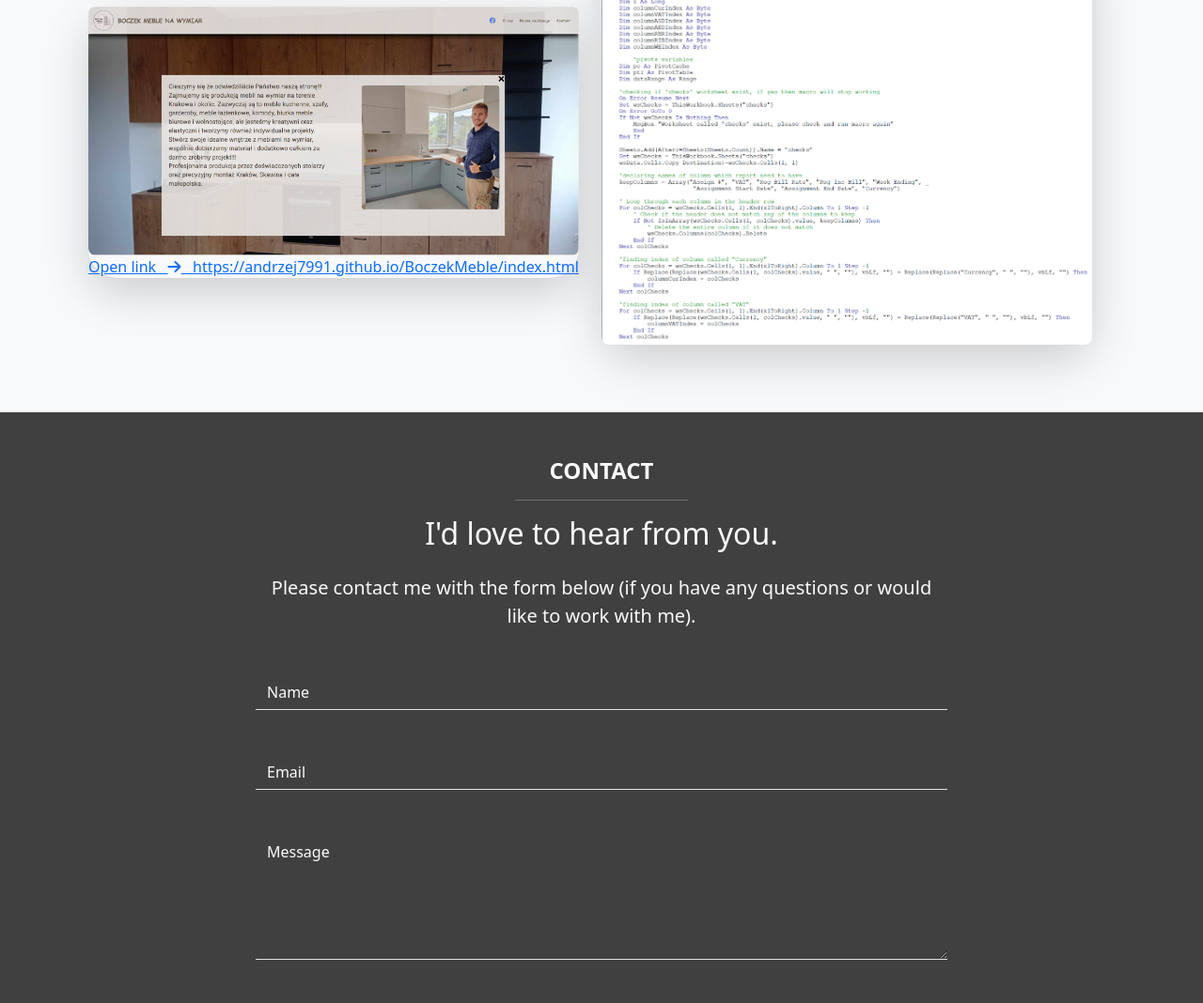
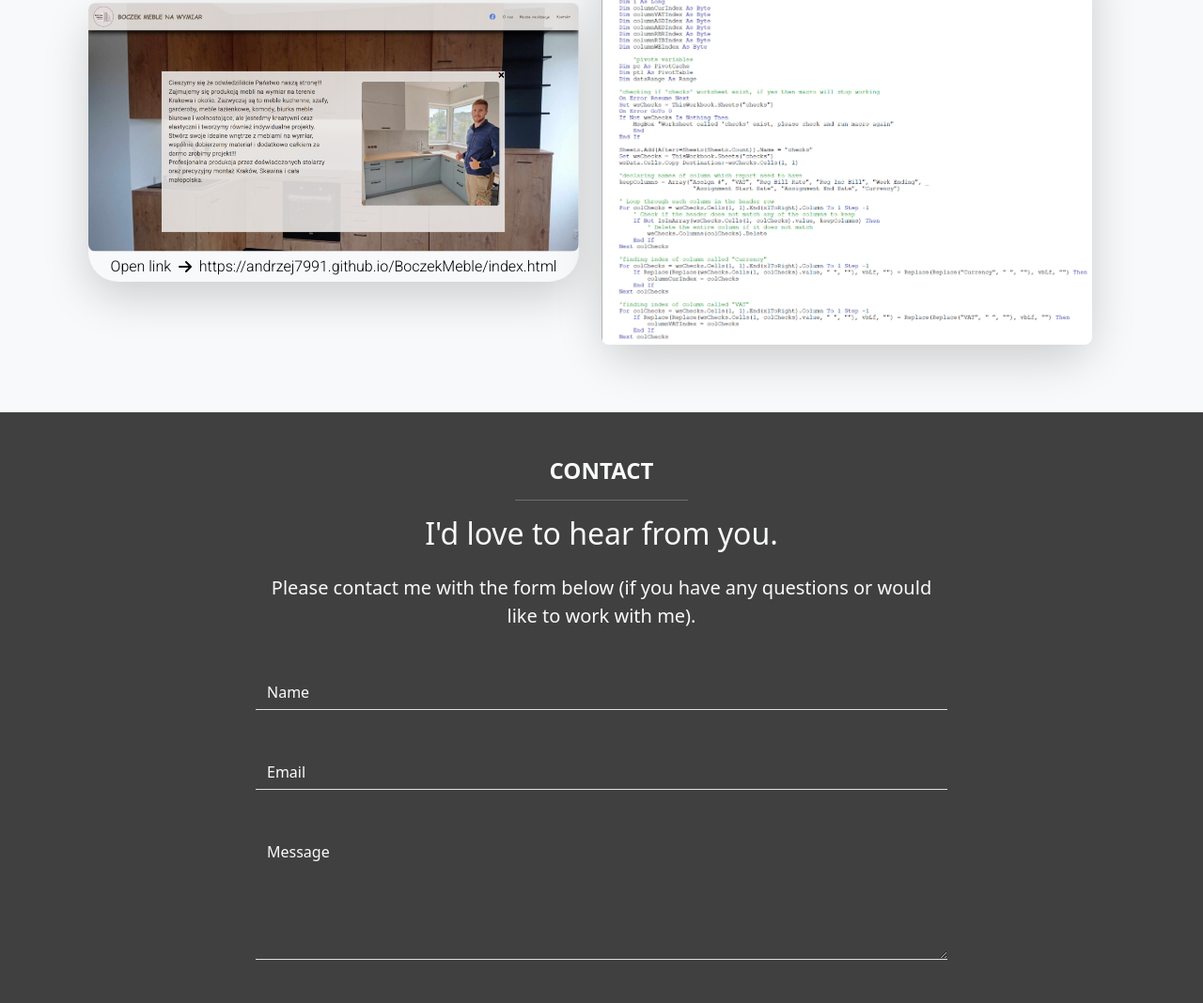
Before and after one commit to Andrzej7991/AndrzejPolachow.github.io, a website: page index.html in a window 1280 px wide. Shown: the part 3867-4935 px from the top of the page at 94% size. Drawn offline with nearby package versions, Linux system fonts and the light colour scheme.

Commit message:
Update Styles.css

```diff
--- a/Styles.css
+++ b/Styles.css
@@ -335,3 +335,13 @@
     display: inline-block;
     font-size: 0.7rem;
   }
+
+.BoczekMeble{
+  display: flex;
+  text-decoration:none;
+  color: black;
+  font-family: 'Roboto';
+  justify-content: center;
+  align-items: center;
+  padding: 0.5vh;
+}
```
